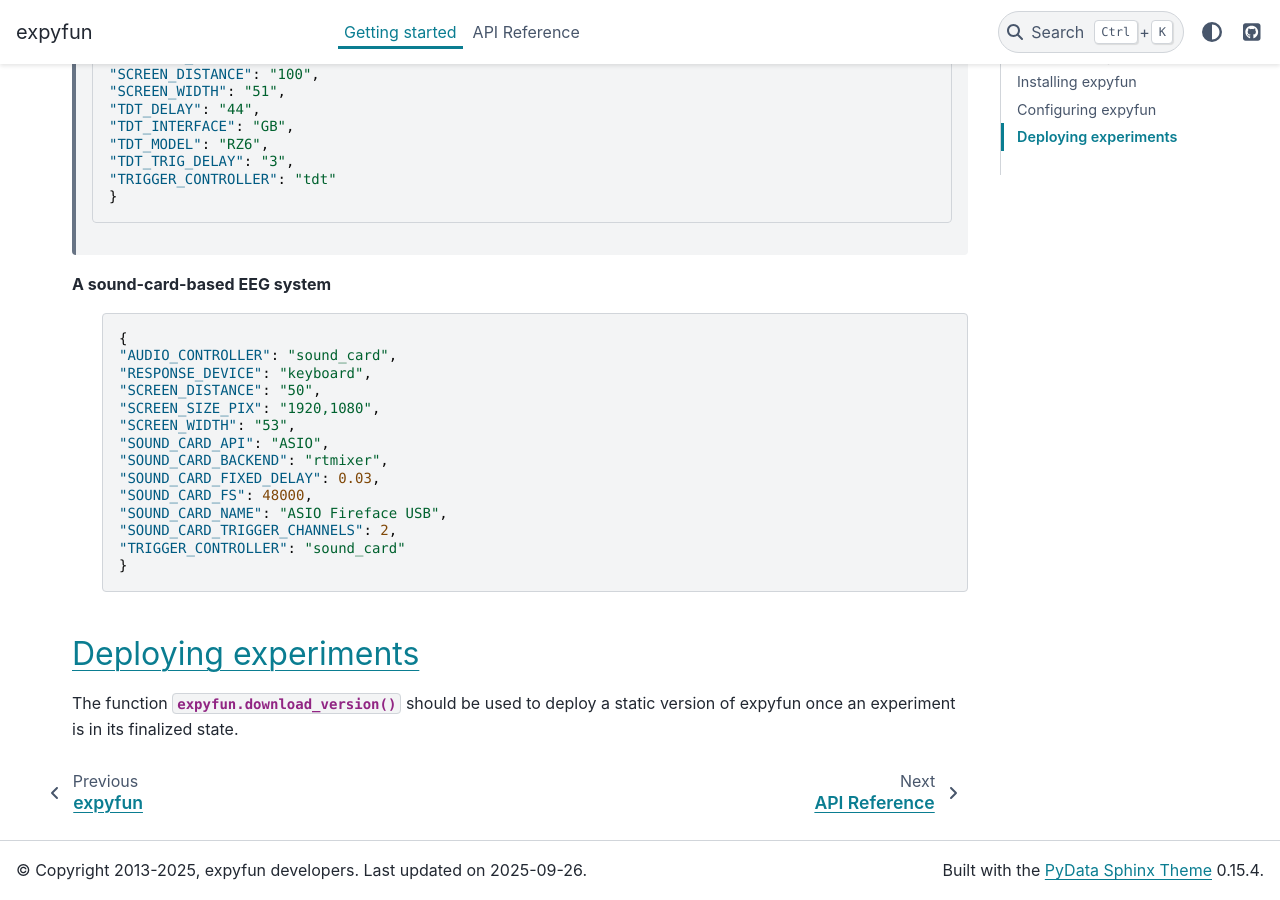
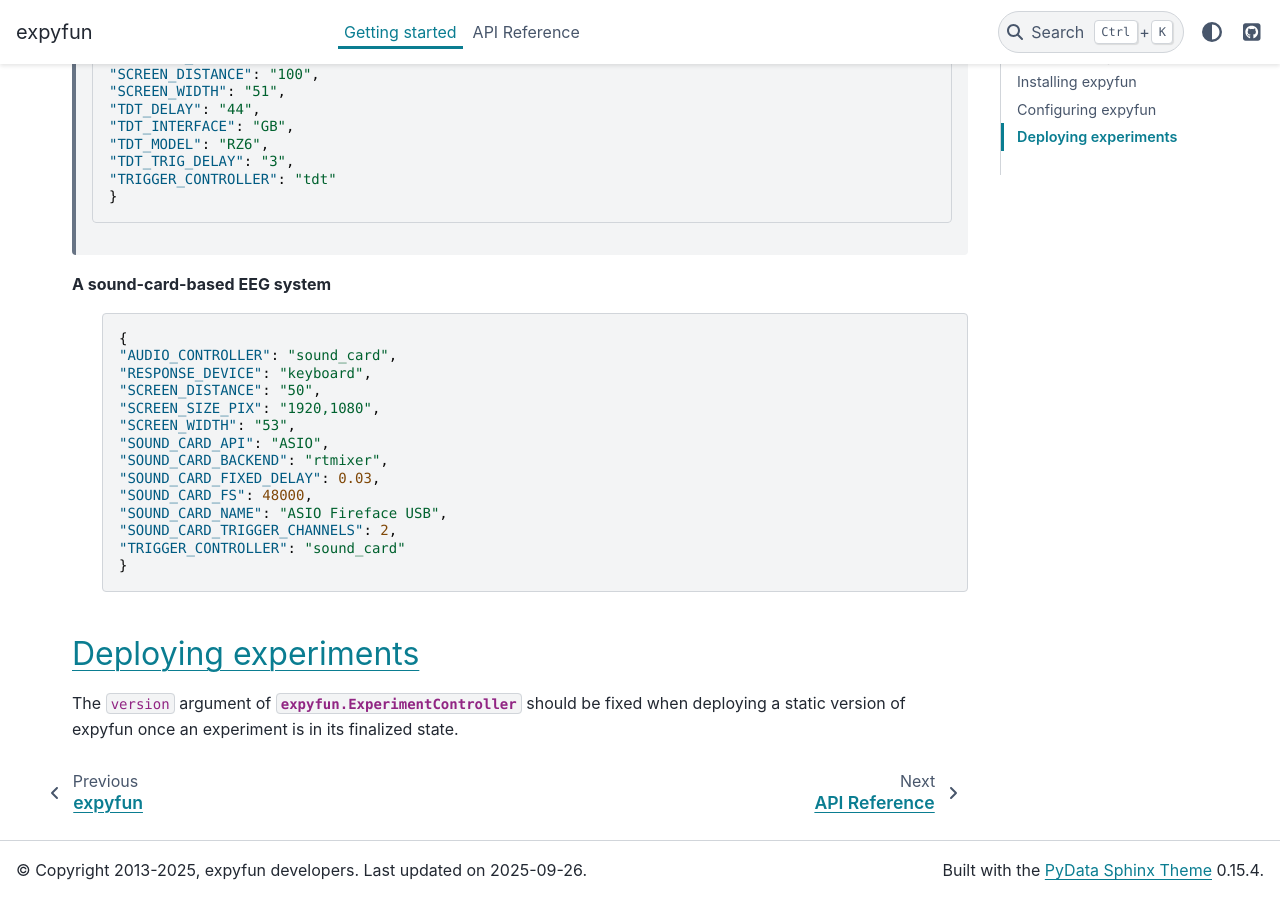
Before and after one commit to LABSN/expyfun, a Sphinx documentation site: the page built from doc/getting_started.rst, in a window 1280 px wide and 900 px high, scrolled down 3818 px. Built offline with Sphinx 7.4.7 and the PyData theme 0.15.4, drawn with Linux system fonts in a browser that asks for light colours; nearby versions of some CDN libraries; library files that are not in the unit come from our copies; pages that are not in the unit, such as notebooks, are missing from menus; cross-references to code outside the pages are shown as plain code.

Commit message:
FIX: Ref

```diff
--- a/doc/getting_started.rst
+++ b/doc/getting_started.rst
@@ -202,5 +202,5 @@ A sound-card-based EEG system
 
 Deploying experiments
 ---------------------
-The function :func:`expyfun.download_version` should be used to deploy a
-static version of expyfun once an experiment is in its finalized state.
+The ``version`` argument of :class:`expyfun.ExperimentController` should be fixed when
+deploying a static version of expyfun once an experiment is in its finalized state.
```
Also changed, not shown: 2 other files.
